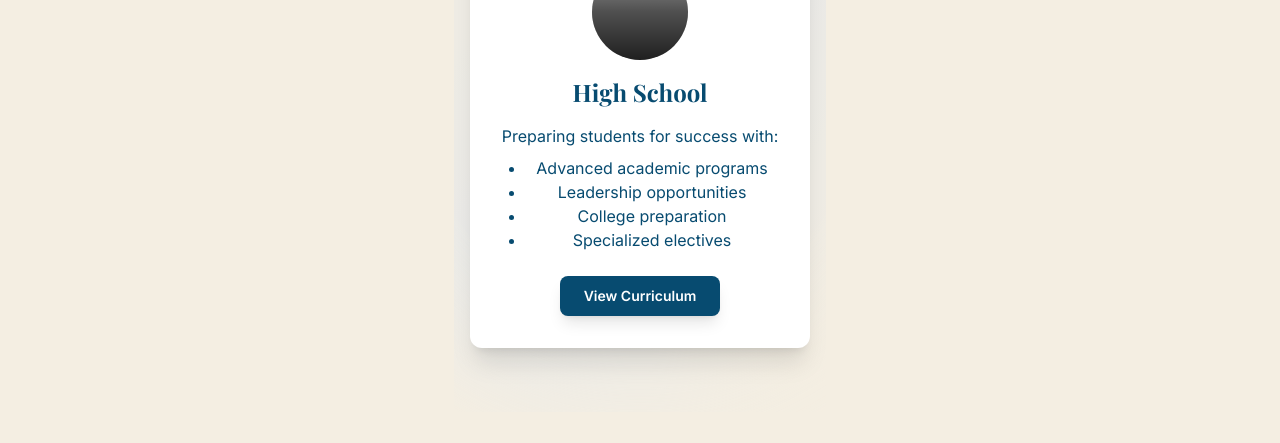
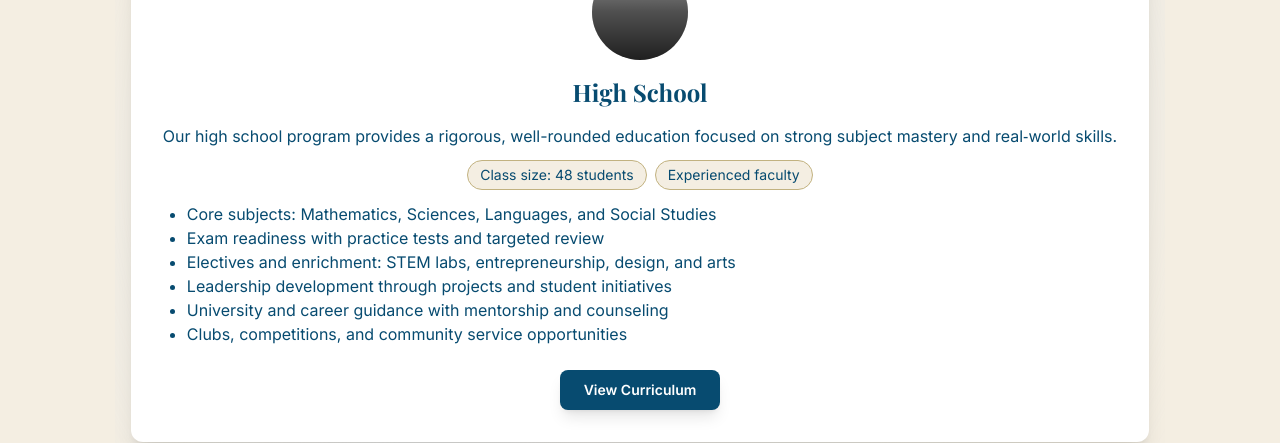
Before and after one commit to Mihawii/mentor-school, a Next.js app: page / in a window 1280 px wide. Shown: the part 3080-3523 px from the top of the page. Built offline with nearby package versions, Linux system fonts and the light colour scheme; grey boxes are pictures that could not be loaded; a web font is replaced by a local one.

Commit message:
Expand High School academics section; add class size details and restructure content

```diff
--- a/src/app/ClientHome.tsx
+++ b/src/app/ClientHome.tsx
@@ -388,15 +388,23 @@ export default function ClientHome() {
               <div className="absolute inset-0 bg-gradient-to-b from-transparent via-black/50 to-black/80 rounded-full" />
             </div>
             <h3 className="text-2xl font-semibold mb-4 text-[#074B70]">High School</h3>
-            <p className="text-[#074B70] text-center mb-6">
-              Preparing students for success with:
-              <ul className="list-disc pl-6 mt-2 text-[#074B70]">
-                <li>Advanced academic programs</li>
-                <li>Leadership opportunities</li>
-                <li>College preparation</li>
-                <li>Specialized electives</li>
+            <div className="text-[#074B70] text-center mb-6 space-y-3">
+              <p className="text-justify">
+                Our high school program provides a rigorous, well-rounded education focused on strong subject mastery and real‑world skills.
+              </p>
+              <div className="flex flex-wrap items-center justify-center gap-2">
+                <span className="bg-[#F4EEE2] text-[#074B70] px-3 py-1 rounded-full text-sm border border-[#C2B280]">Class size: 48 students</span>
+                <span className="bg-[#F4EEE2] text-[#074B70] px-3 py-1 rounded-full text-sm border border-[#C2B280]">Experienced faculty</span>
+              </div>
+              <ul className="list-disc text-left pl-6 mt-2">
+                <li>Core subjects: Mathematics, Sciences, Languages, and Social Studies</li>
+                <li>Exam readiness with practice tests and targeted review</li>
+                <li>Electives and enrichment: STEM labs, entrepreneurship, design, and arts</li>
+                <li>Leadership development through projects and student initiatives</li>
+                <li>University and career guidance with mentorship and counseling</li>
+                <li>Clubs, competitions, and community service opportunities</li>
               </ul>
-            </p>
+            </div>
             <motion.button
               whileHover={{ scale: 1.07 }}
               whileTap={{ scale: 0.97 }}
```
